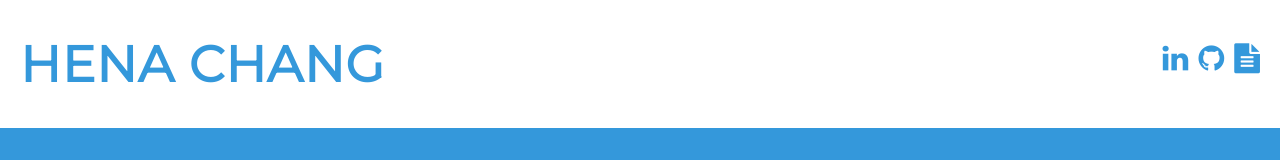
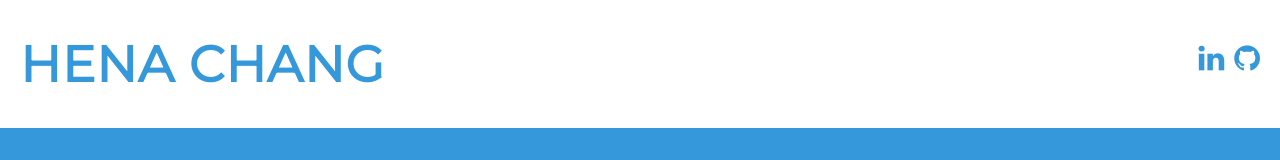
Before and after one commit to heina-chang/react-portfolio, a plain HTML site: page index.html in a window 1280 px wide. Shown: the top 160 px of the page. Drawn offline with Linux system fonts and the light colour scheme.

Commit message:
updated version

```diff
--- a/index.html
+++ b/index.html
@@ -44,13 +44,13 @@
         </li>
 
         <!-- Link to resume, probably a .pdf -->
-        <li class="socialWrapper">
-            <a class="social color--skyBlue"
-               title="Resume"
-               href="HeinaChangResume2017.pdf">
-                <i class="fa fa-file-text"></i>
-            </a>
-        </li>
+        <!--<li class="socialWrapper">-->
+        <!--<a class="social color&#45;&#45;skyBlue"-->
+        <!--title="Resume"-->
+        <!--href="HeinaChangResume2017.pdf">-->
+        <!--<i class="fa fa-file-text"></i>-->
+        <!--</a>-->
+        <!--</li>-->
     </ul>
 </main>
 
```
